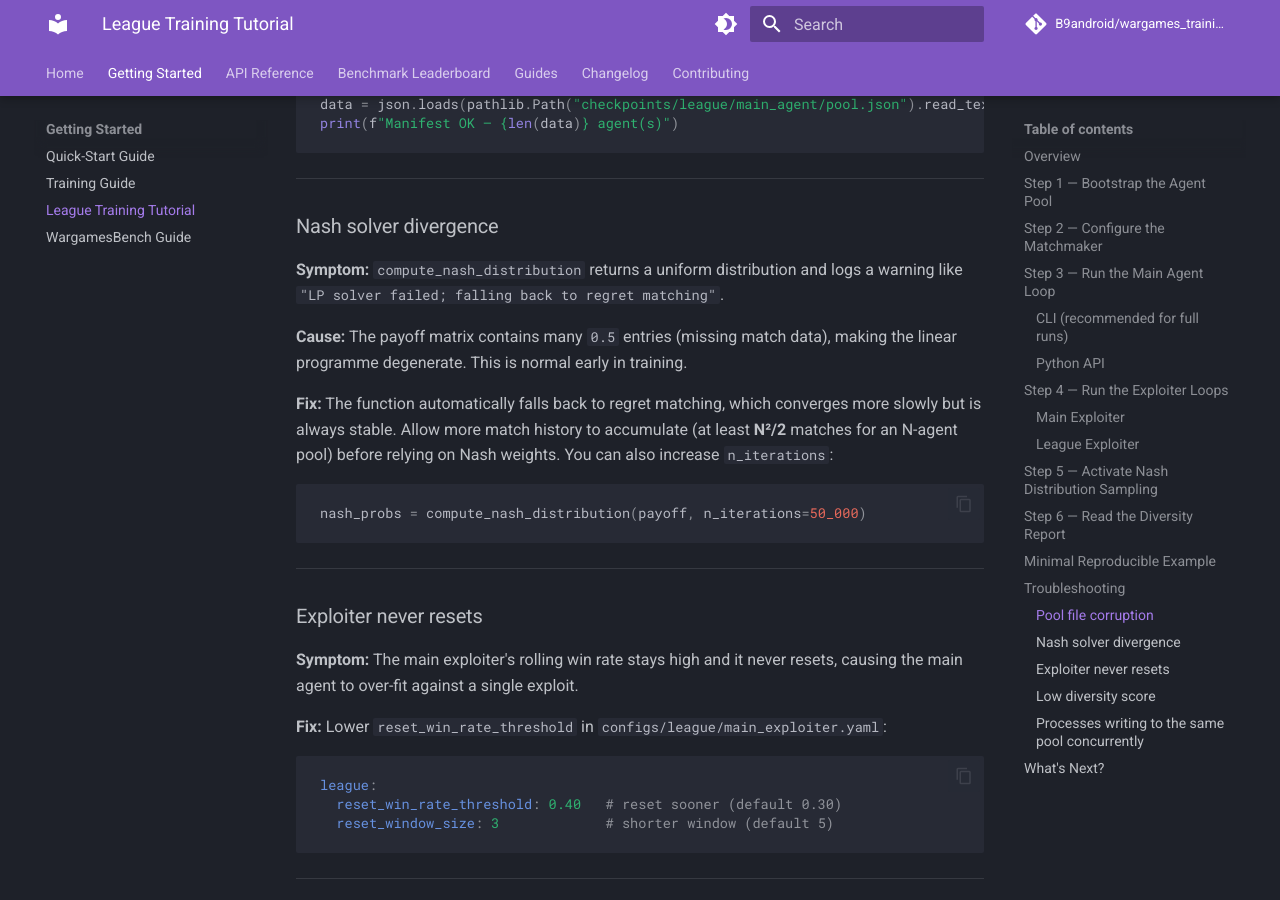
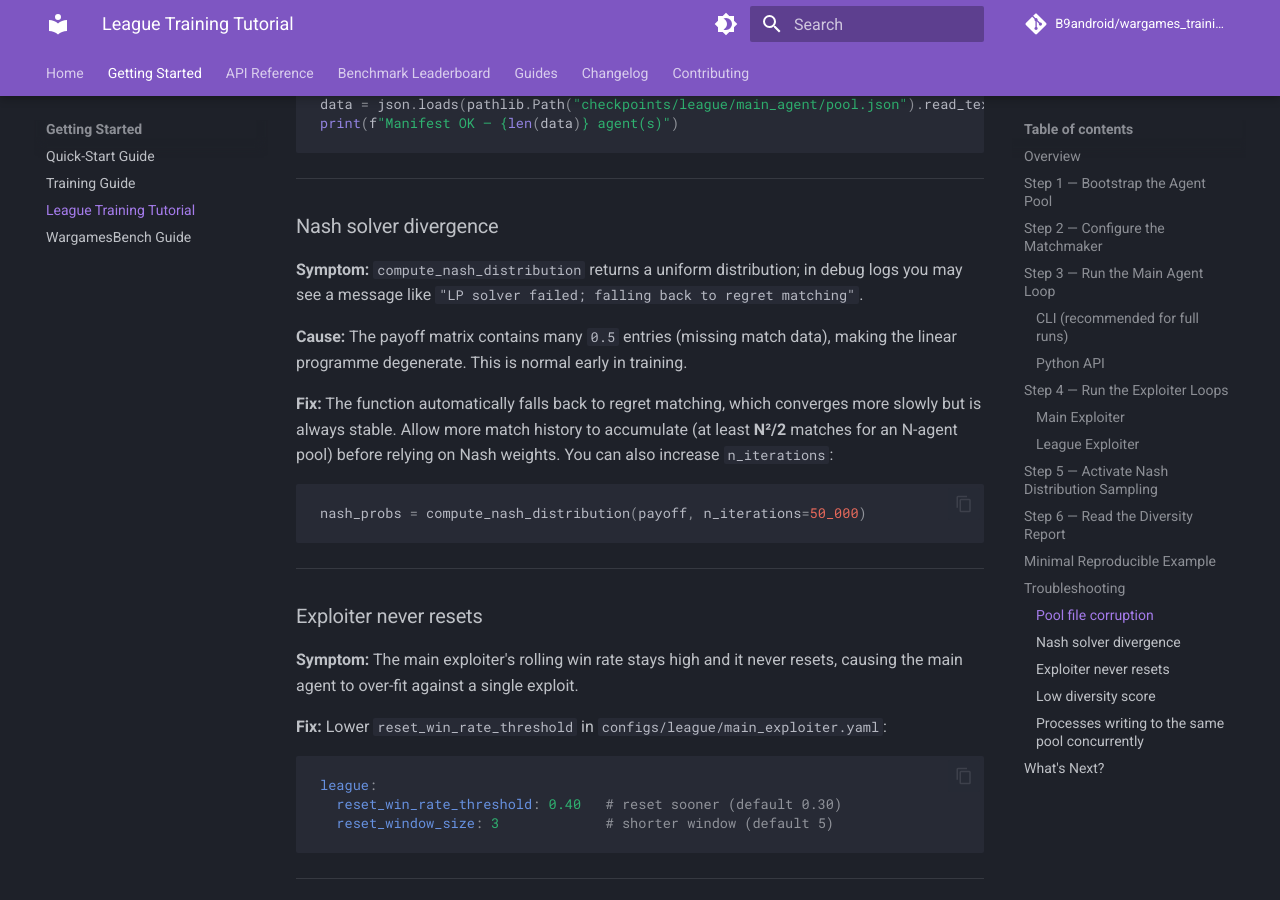
Before and after one commit to B9android/wargames_training, an MkDocs documentation site: the page built from docs/tutorials/league_training.md, in a window 1280 px wide and 900 px high, scrolled down 7694 px. Built offline with MkDocs 1.6.1 and Material for MkDocs 9.7.7, drawn with Linux system fonts in a browser that asks for light colours; comment, search, counter and statistics services are not loaded.

Commit message:
Update docs/tutorials/league_training.md
Co-authored-by: Copilot <175728472+Copilot@users.noreply.github.com>

```diff
--- a/docs/tutorials/league_training.md
+++ b/docs/tutorials/league_training.md
@@ -362,8 +362,8 @@ print(f"Manifest OK — {len(data)} agent(s)")
 
 ### Nash solver divergence
 
-**Symptom:** `compute_nash_distribution` returns a uniform distribution and logs
-a warning like `"LP solver failed; falling back to regret matching"`.
+**Symptom:** `compute_nash_distribution` returns a uniform distribution; in
+debug logs you may see a message like `"LP solver failed; falling back to regret matching"`.
 
 **Cause:** The payoff matrix contains many `0.5` entries (missing match data),
 making the linear programme degenerate.  This is normal early in training.
```
